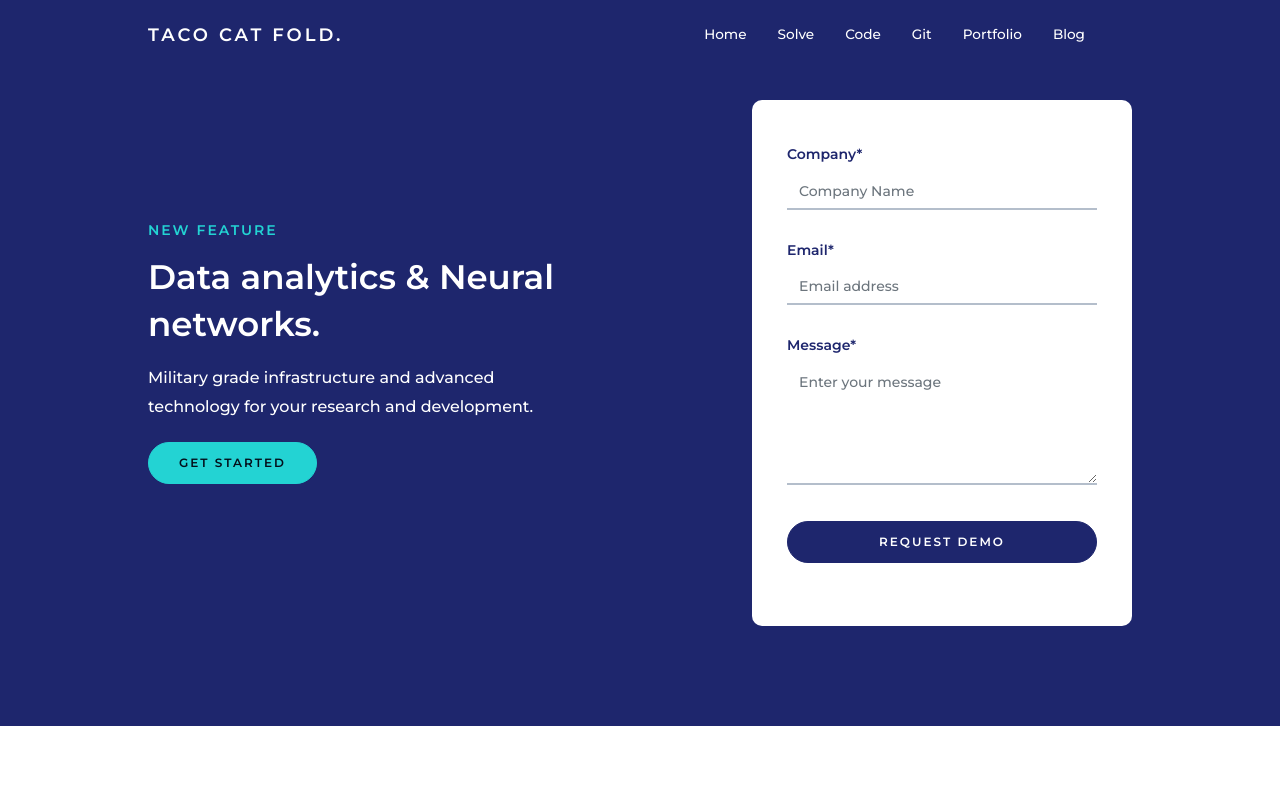
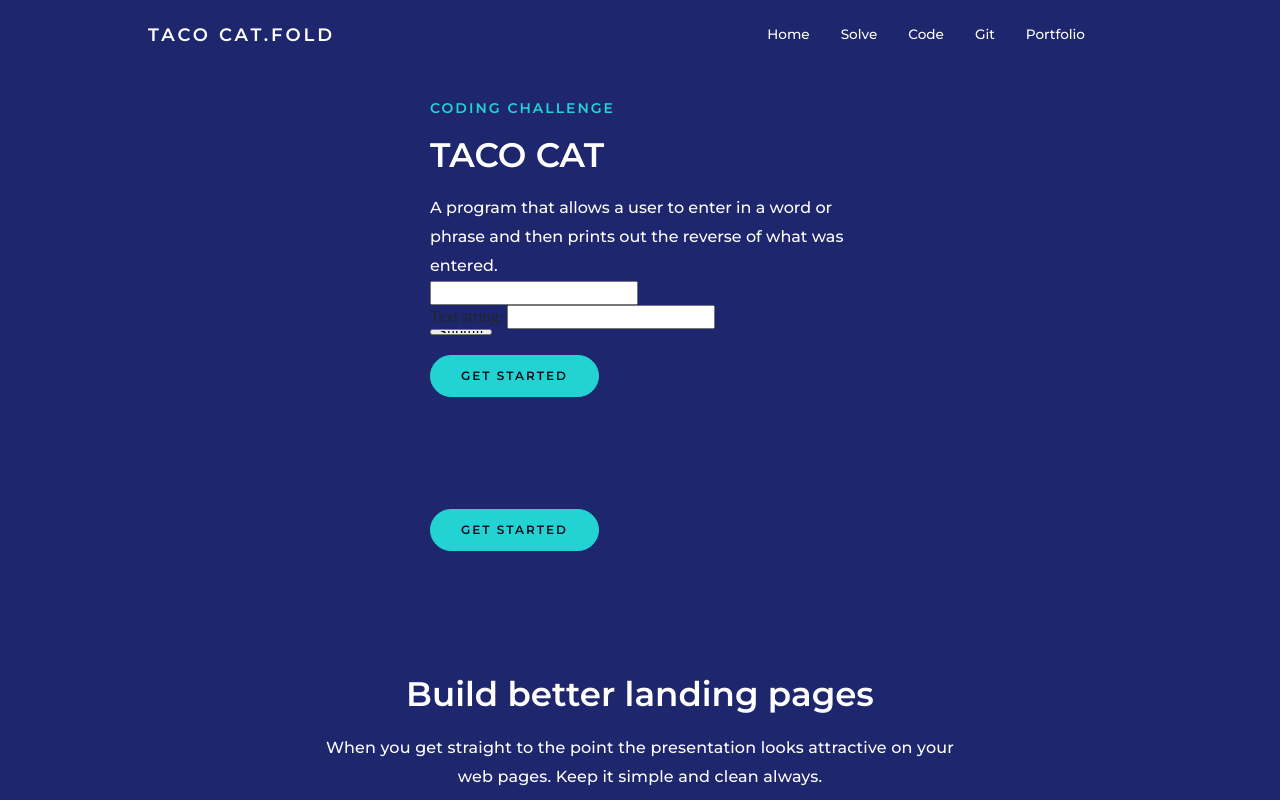
Before and after one commit to dougcampbell66/TacoCatFold, a plain HTML site: page TacoCatFold/index.html in a window 1280 px wide. Shown: the top 800 px of the page. Drawn offline with Linux system fonts and the light colour scheme; a script that the page names is missing.

Commit message:
making some changes to

```diff
--- a/TacoCatFold/index.html
+++ b/TacoCatFold/index.html
@@ -2,7 +2,7 @@
 <html lang="en">
   <head>
     <meta charset="utf-8">
-    <title>Fold - Personal Portfolio Template</title>
+    <title>Taco Cat.Fold</title>
     <link rel="icon" href="assets/icons/favicon.png" type="image/png" sizes="16x16">
     <meta name="viewport" content="width=device-width, initial-scale=1">
     <meta http-equiv="X-UA-Compatible" content="IE=edge">
@@ -21,7 +21,7 @@
       <!-- Navbar Section -->
        <nav class="navbar navbar-expand-md navbar-light bg-light nav-white fixed-top">
          <div class="container container-m">
-           <a class="navbar-brand" href="#">TACO CAT FOLD.</a>
+           <a class="navbar-brand" href="#">TACO CAT.FOLD</a>
            <button class="navbar-toggler" type="button" data-toggle="collapse" data-target="#navbarSupportedContent" aria-controls="navbarSupportedContent" aria-expanded="false" aria-label="Toggle navigation">
              <span class="navbar-toggler-icon"></span>
            </button>
@@ -32,7 +32,7 @@
                <li class="nav-item"><a class="nav-link js-scroll-trigger" href="Code.html" target="_blank">Code</a></li>
                <li class="nav-item"><a class="nav-link js-scroll-trigger" href="https://github.com/dougcampbell66/TacoCatFold" target="_blank">Git</a></li>
                <li class="nav-item"><a class="nav-link js-scroll-trigger" href="https://douglascampbell.netlify.app/" target="_blank">Portfolio</a></li>
-               <li class="nav-item"><a class="btn-cta nav-link js-scroll-trigger" href="https://my.longevityformula.us/blog/" target="_blank">Blog</a></li>
+
              </ul>
            </div>
          </div>
@@ -45,13 +45,32 @@
             <div class="hero-inner yd_flx2">
               <div class="hero-content flx_1">
                 <div class="hero-content-inner">
-                  <h4>New Feature</h4>
-                  <h2>Data analytics & Neural networks. </h2>
-                  <p>Military grade infrastructure and advanced technology for your research and development.</p>
+                  <h4>Coding Challenge</h4>
+                  <h2>TACO CAT</h2>
+                  <p>
+                      A program that allows a user to enter in a
+                      word or phrase and then prints out the reverse
+                      of what was entered.
+                  </p>
+                    <br />
+                    <input />
+
+
+
+                    <form action="/action_page.php">
+                      <label for="textstring">Text string:</label>
+                      <input type="text" id="textstring" name="Enter Text Here"><br><br>
+
+                      <input type="submit" value="Submit">
+                  </form>
                   <a class="btn-action btn-alt" href="#">Get started</a>
+                  <p><br /><br />
+                  <a class="btn-action btn-alt" href="#">Get started</a>
+                  </p>
+
                 </div>
               </div>
-              <div class="hero-form flx_2">
+             <!-- <div class="hero-form flx_2">
                 <form id="contactForm" data-toggle="validator" class="shake">
                  <div class="row">
                      <div class="form-group col-sm-12">
```
Also changed, not shown: TacoCatFold/index-3.html (+1 -1 lines), TacoCatFold/assets/icons/favicon.png, TacoCatFold/assets/icons/favicon2.png (added), 1 other file.
